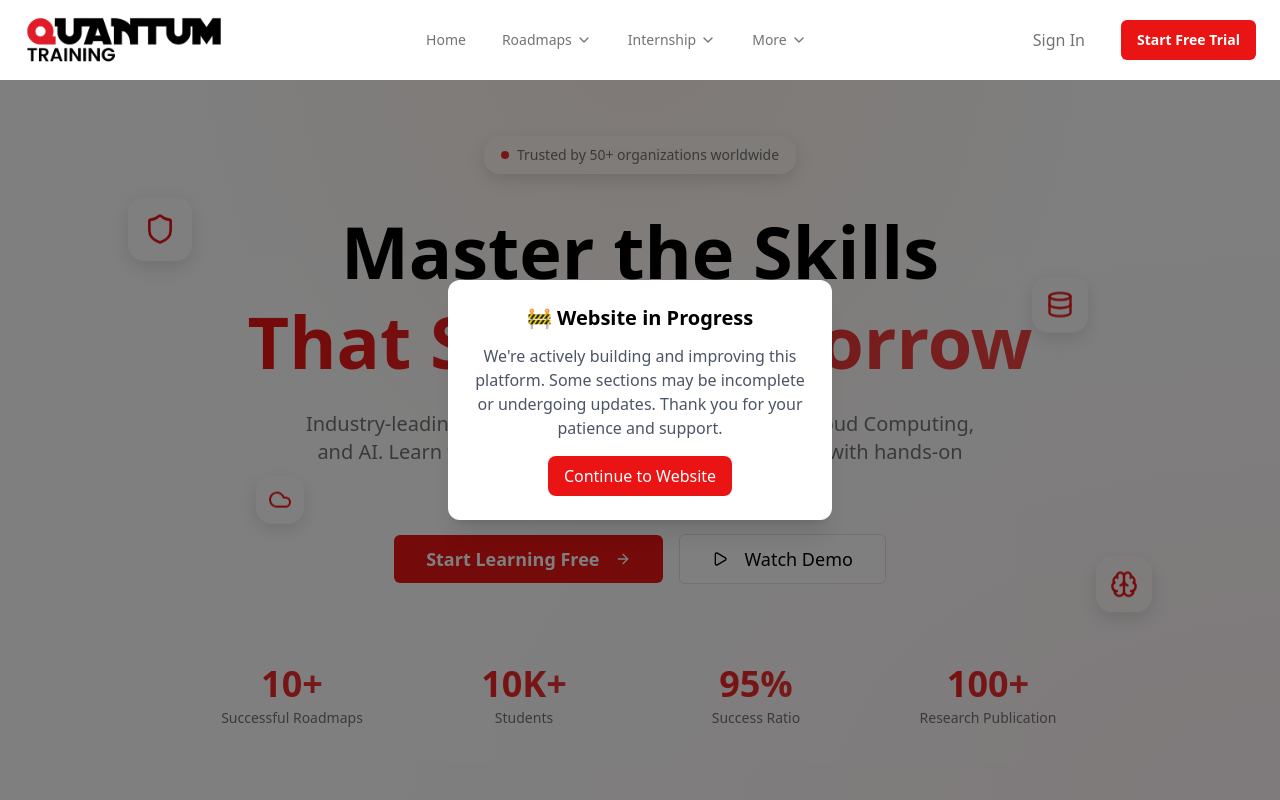
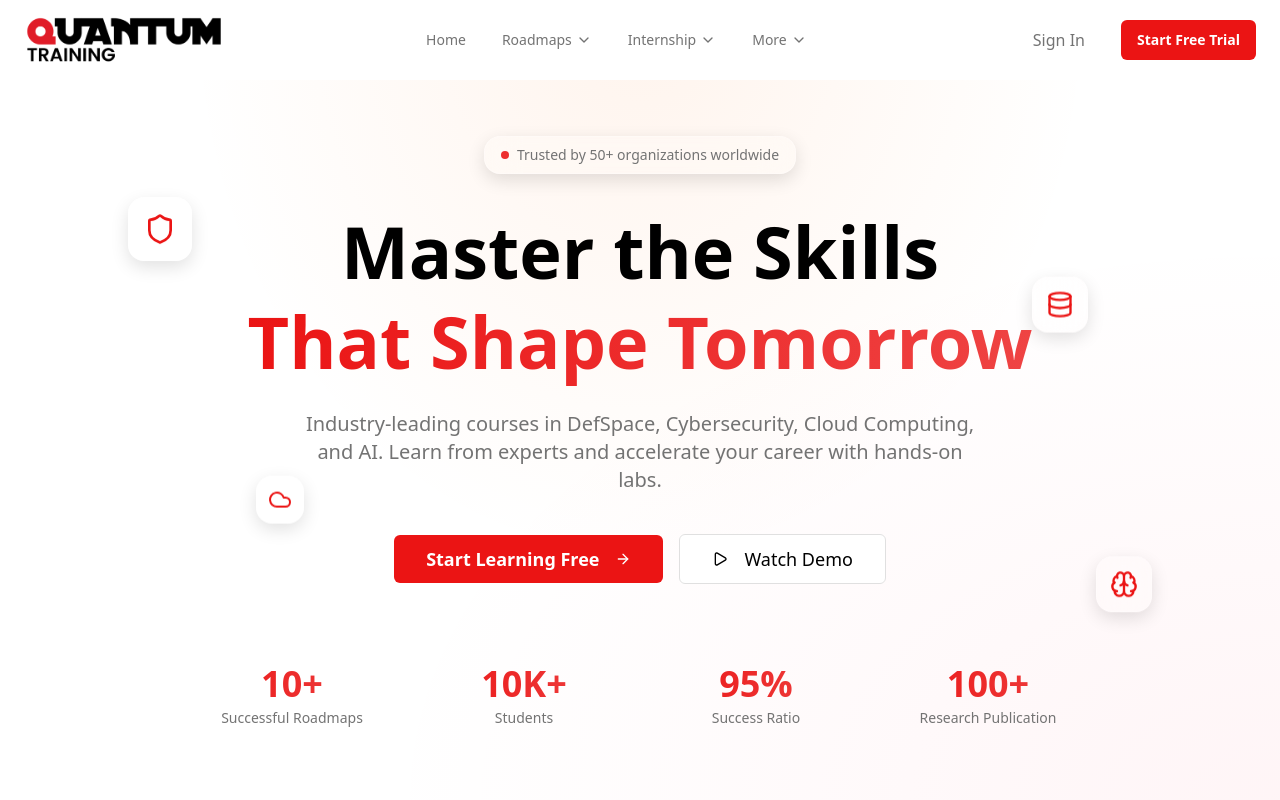
Before and after one commit to Kavya75340/Quantum, a React (Vite) app: page / in a window 1280 px wide. Shown: the top 800 px of the page. Built offline with nearby package versions, Linux system fonts and the light colour scheme.

Commit message:
Remove popup

```diff
--- a/src/App.jsx
+++ b/src/App.jsx
@@ -2,7 +2,7 @@ import "./App.css";
 import { Footer } from "./component/layout/Footer";
 import { Navbar } from "./component/layout/Navbar";
 import AppRoutes from "./route/AppRoutes";
-import DevelopmentPopup from "./route/DevelopmentPopup";
+// import DevelopmentPopup from "./route/DevelopmentPopup";
 import { Analytics } from "@vercel/analytics/react";
 
 function App() {
@@ -10,7 +10,7 @@ function App() {
         <>
             <div className="min-h-screen flex flex-col">
                 <Analytics />
-                <DevelopmentPopup />
+                {/* <DevelopmentPopup /> */}
                 <Navbar />
                 <main className="flex-grow">
                     <AppRoutes />
```
